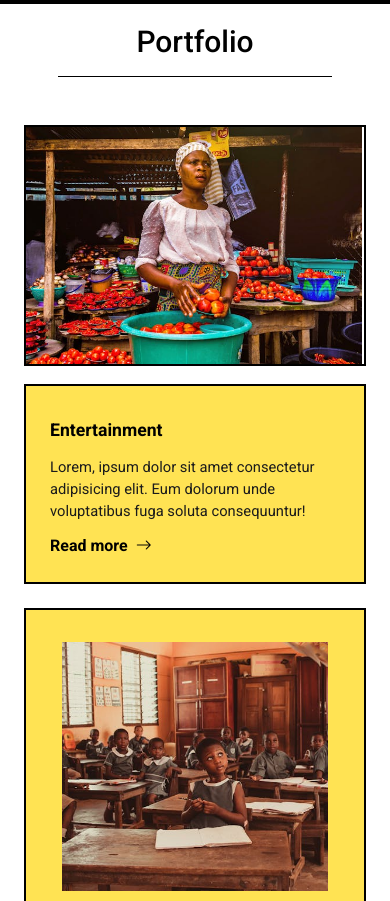
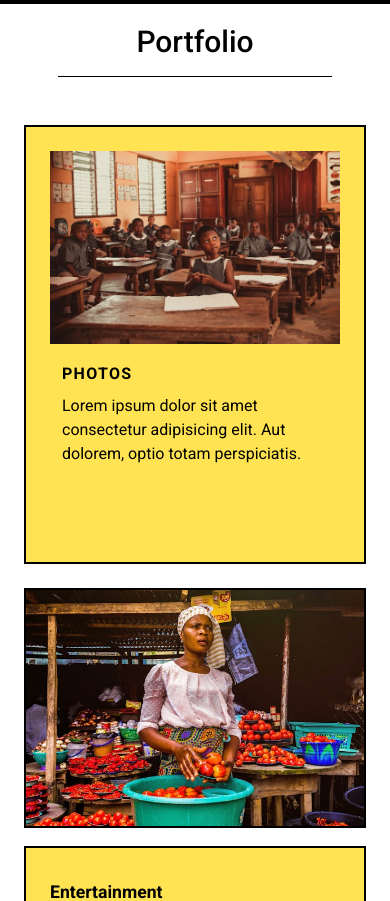
Before and after one commit to itsprojecttitle/ProjectTitle, a React (Vite) app: page / in a window 390 px wide. Shown: the part 900-1801 px from the top of the page. Built offline with nearby package versions, Linux system fonts and the light colour scheme.

Commit message:
refine portfolio mosaic layout

```diff
--- a/src/styles/index.css
+++ b/src/styles/index.css
@@ -443,12 +443,12 @@ body{ padding-top: 0; }
   grid-template-columns: minmax(0, 0.9fr) minmax(0, 1.6fr);
   gap: 24px;
   align-items: stretch;
-  max-height: 78vh;
+  height: clamp(520px, 76vh, 760px);
 }
 
 .portfolio-mosaic-left{
-  display: flex;
-  flex-direction: column;
+  display: grid;
+  grid-template-rows: 1fr 0.45fr;
   gap: 18px;
   width: 100%;
   height: 100%;
@@ -476,16 +476,17 @@ body{ padding-top: 0; }
 
 .portfolio-mosaic-card--plain{
   padding: 0;
-  flex: 1;
-  justify-content: center;
+  display: block;
+  min-height: 0;
+  position: relative;
+  height: 100%;
 }
 
 .portfolio-mosaic-plain-media{
-  width: 100%;
-  height: 100%;
+  position: absolute;
+  inset: 0 0 -3px 0;
   overflow: hidden;
   display: block;
-  margin: -2px;
 }
 
 .portfolio-mosaic-plain-media img{
@@ -497,7 +498,7 @@ body{ padding-top: 0; }
 }
 
 .portfolio-mosaic-card--summary{
-  flex: 0.45;
+  min-height: 0;
   background: #ffe353;
 }
 
@@ -521,7 +522,7 @@ body{ padding-top: 0; }
 
 .portfolio-mosaic-card--hero{
   min-height: clamp(460px, 68vh, 700px);
-  max-height: 78vh;
+  height: 100%;
   background: #ffe353;
   padding: 0;
   position: relative;
@@ -530,9 +531,9 @@ body{ padding-top: 0; }
 }
 
 .portfolio-mosaic-hero-frame{
-  width: calc(100% - 72px);
-  height: calc(100% - 140px);
-  margin: 32px 36px 0;
+  width: calc(100% - 48px);
+  height: calc(100% - 120px);
+  margin: 24px 24px 0;
   background: #0b0b0b;
   display: flex;
   align-items: center;
@@ -562,20 +563,29 @@ body{ padding-top: 0; }
 
 @media (max-width: 900px){
   .portfolio-mosaic{
-    grid-template-columns: 1fr;
-    max-height: none;
+    display: flex;
+    flex-direction: column;
+    height: auto;
   }
 
   .portfolio-mosaic-card--hero{
     order: 1;
   }
 
+  .portfolio-mosaic-left{
+    order: 2;
+    display: flex;
+    flex-direction: column;
+    height: auto;
+  }
+
   .portfolio-mosaic-card--plain{
-    order: 2;
+    order: 1;
+    min-height: 240px;
   }
 
   .portfolio-mosaic-card--summary{
-    order: 3;
+    order: 2;
   }
 
   .portfolio-mosaic-card--hero{
@@ -588,7 +598,7 @@ body{ padding-top: 0; }
   }
 
   .portfolio-mosaic-card--plain{
-    min-height: 220px;
+    min-height: 240px;
   }
 
   .portfolio-mosaic-card--summary{
```
